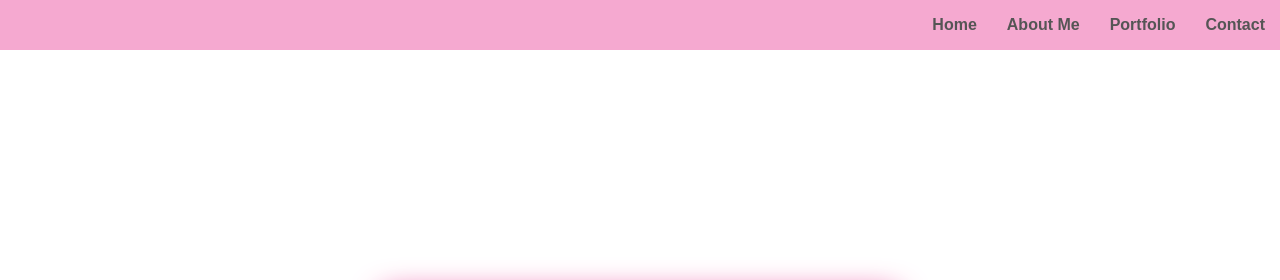
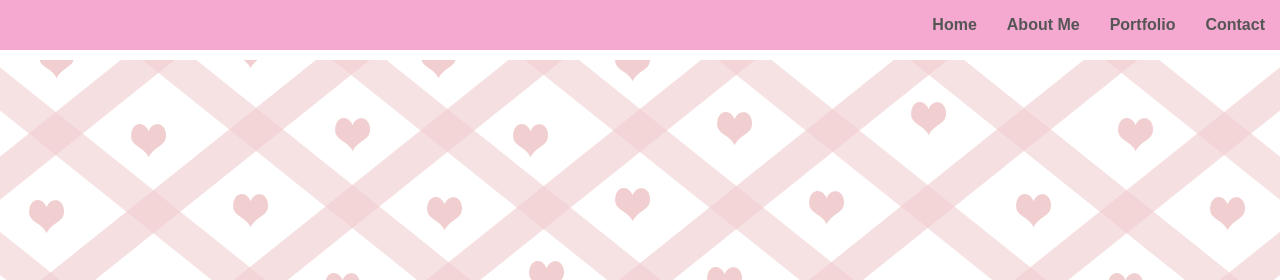
Before and after one commit to qlalaine/qlalaine.github.io, a plain HTML site: page index.html in a window 1280 px wide. Shown: the top 280 px of the page. Drawn offline with Linux system fonts and the light colour scheme.

Commit message:
Hero background Test

```diff
--- a/style.css
+++ b/style.css
@@ -69,8 +69,8 @@ main {
 
 /* Hero Section */
 .hero {
-    height: 90vh;
-    background-image: url('background.jpg'); /* Add your background image */
+    height: 100vh;
+    background-image: url('files/hero-background.png'); /* Add your background image */
     background-size: cover;
     background-position: center;
     position: relative;
```
Also changed, not shown: files/BackgroundPic.jpg (added), files/hero-background.png (added).
